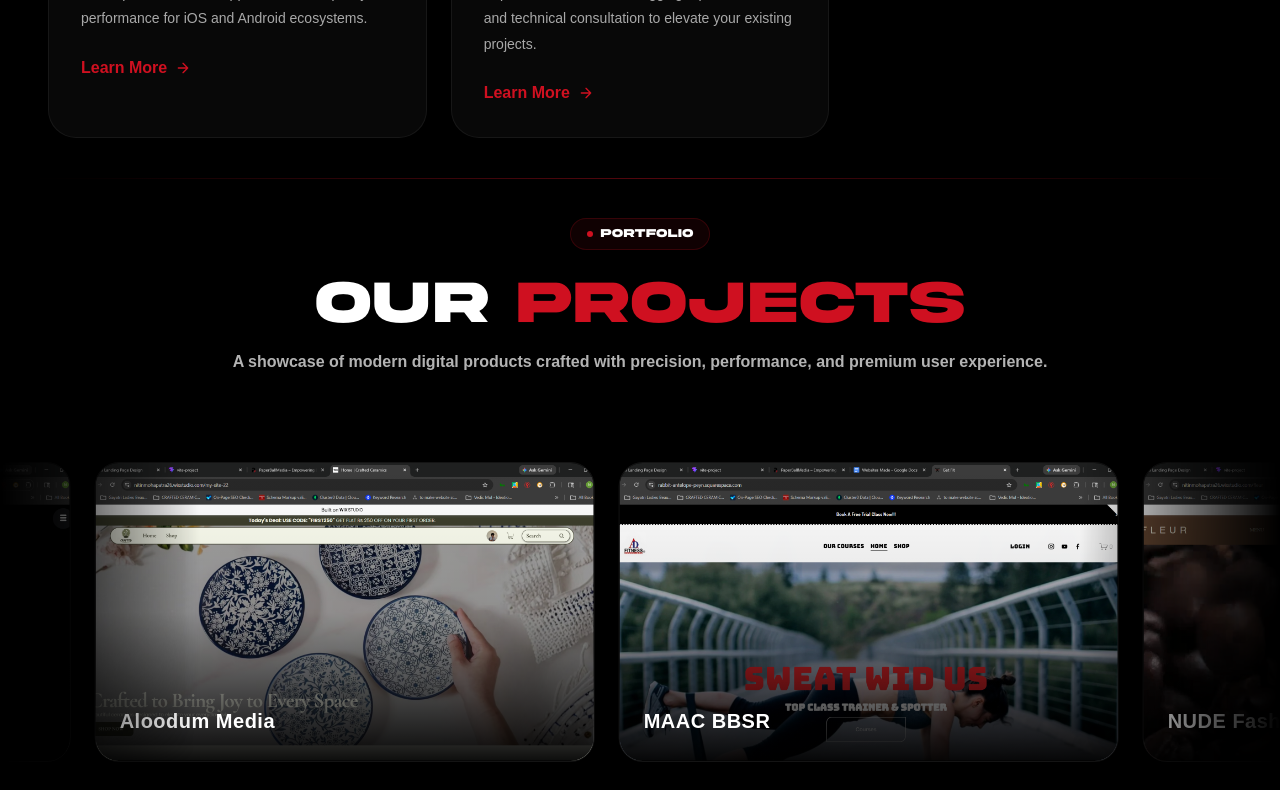
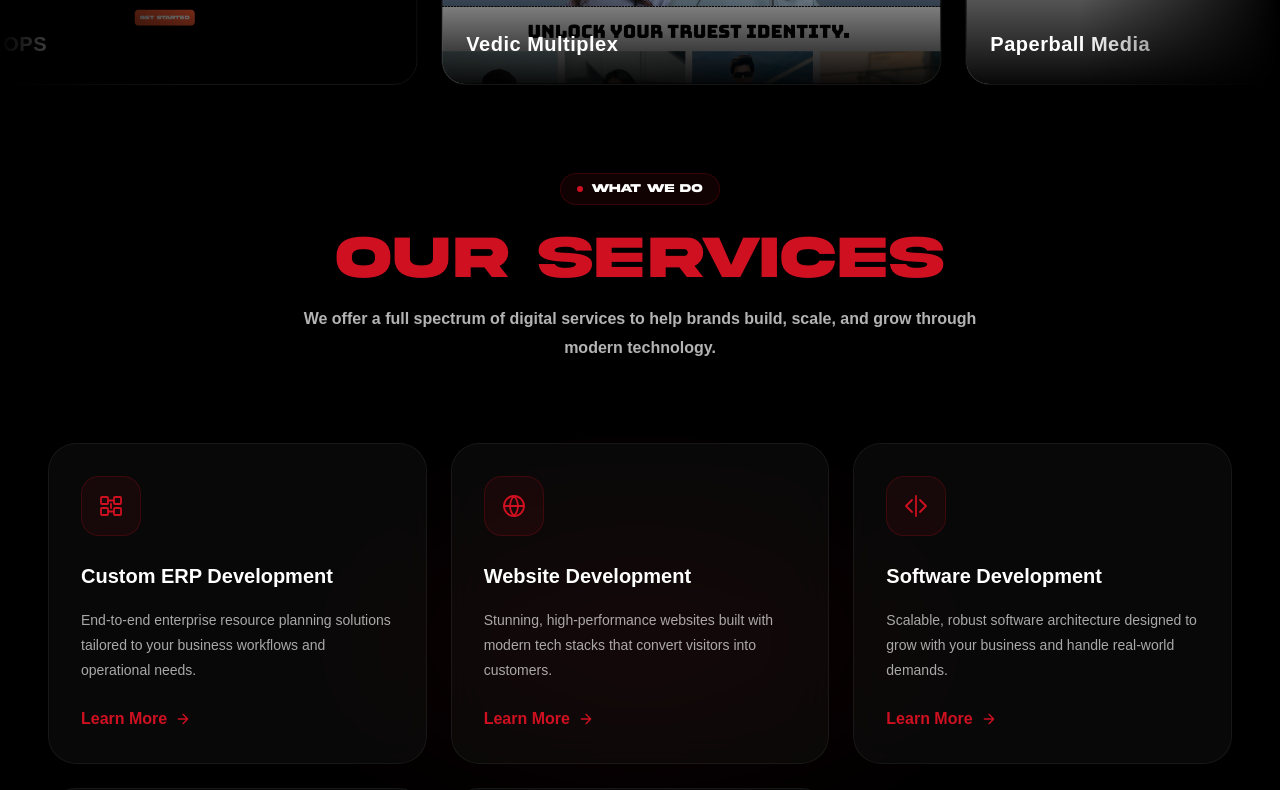
Before and after one commit to Nitin-Mohapatra/PBM-Intel, a React (Vite) app: page / in a window 1280 px wide. Shown: the part 1720-2510 px from the top of the page. Built offline with nearby package versions, Linux system fonts and the light colour scheme; grey boxes are pictures that could not be loaded; a web font is replaced by a local one.

Commit message:
Changed the scrollbar style

```diff
--- a/src/screens/Home.jsx
+++ b/src/screens/Home.jsx
@@ -13,8 +13,8 @@
     <div style={{ background: "#000", color: "#fff", minHeight: "100vh" }}>
       <Navbar />
       <HeroSection />
+      <ProjectsSection />
       <ServicesSection />
-      <ProjectsSection />
       <CTASection />
       <Footer />
     </div>
--- a/src/styles/globalStyles.js
+++ b/src/styles/globalStyles.js
@@ -6,9 +6,43 @@
   body { background: #000; font-family: 'DM Sans', sans-serif; color: #fff; overflow-x: hidden; }
   #root { width: 100%; max-width: none; margin: 0; text-align: initial; border-inline: 0; min-height: 100vh; display: block; }
 
-  ::-webkit-scrollbar { width: 4px; }
-  ::-webkit-scrollbar-track { background: #000; }
-  ::-webkit-scrollbar-thumb { background: #cf1020; border-radius: 2px; }
+  ::-webkit-scrollbar {
+  width: 8px;
+}
+
+::-webkit-scrollbar-track {
+  background: #050505;
+}
+
+::-webkit-scrollbar-thumb {
+  background: linear-gradient(
+    180deg,
+    #cf1020,
+    #ff5a36
+  );
+
+  border-radius: 20px;
+
+  border: 2px solid #050505;
+
+  box-shadow:
+    0 0 10px rgba(207,16,32,0.5),
+    0 0 20px rgba(207,16,32,0.3);
+
+  transition: all 0.3s ease;
+}
+
+::-webkit-scrollbar-thumb:hover {
+  background: linear-gradient(
+    180deg,
+    #ff3045,
+    #ff7b54
+  );
+
+  box-shadow:
+    0 0 15px rgba(255,90,54,0.7),
+    0 0 30px rgba(255,90,54,0.5);
+}
 
   @keyframes fadeUp {
     from { opacity: 0; transform: translateY(40px); }
```
